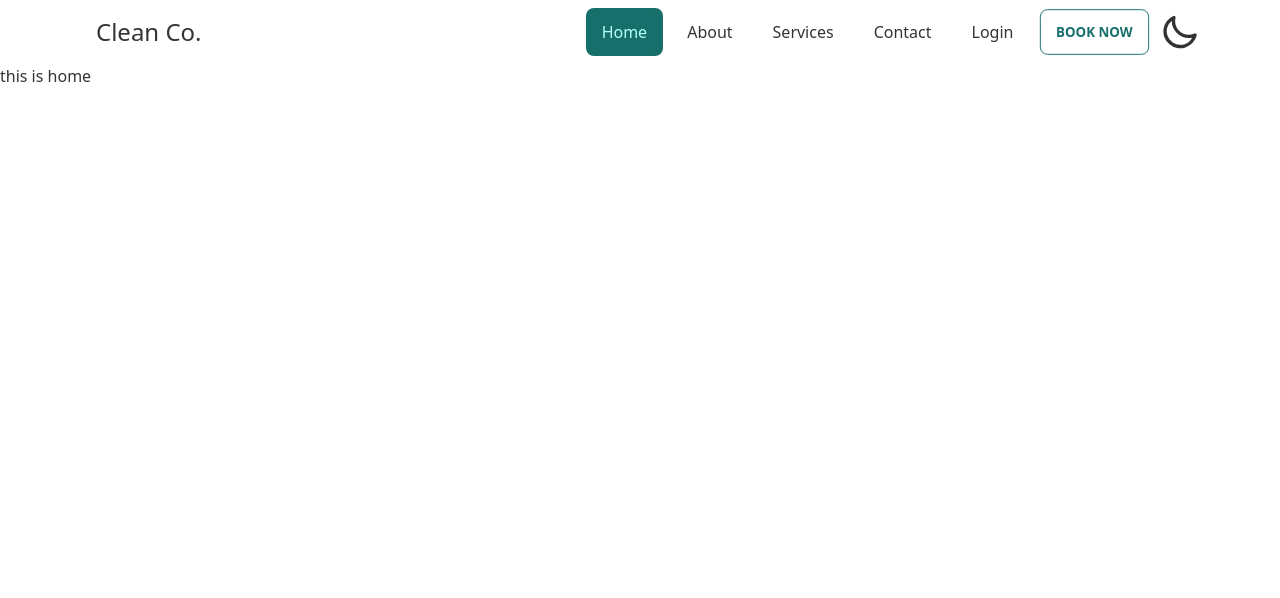
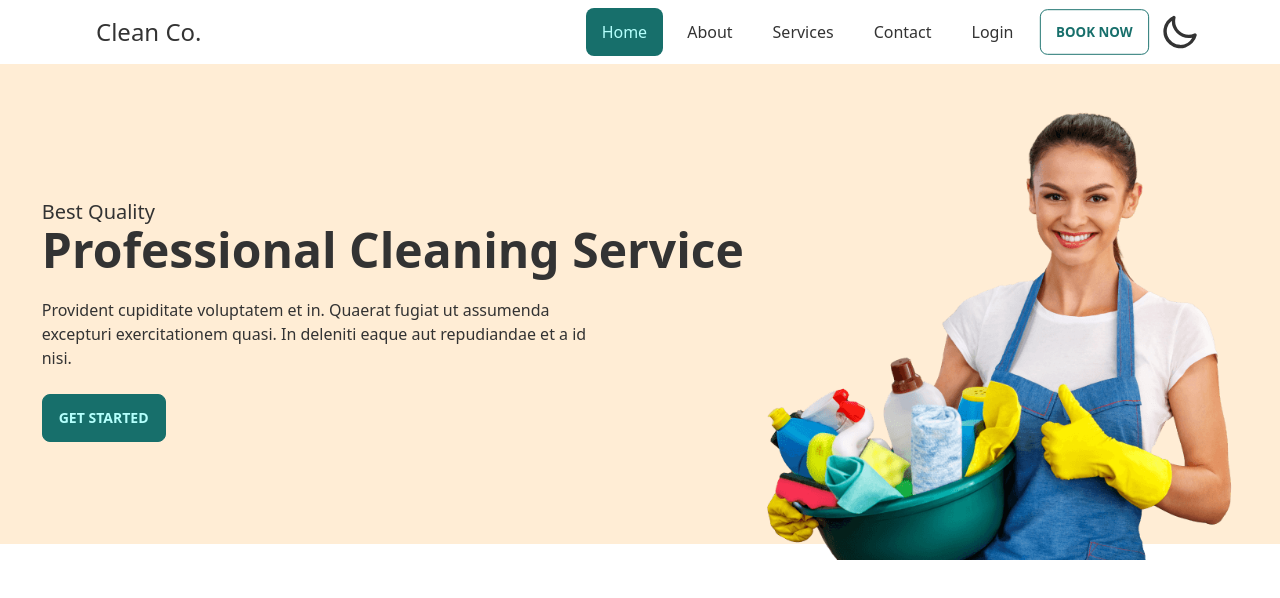
Before and after one commit to Ahsan855/clien-co-app, a React (Create React App) app: page / in a window 1280 px wide. Shown: the top 598 px of the page. Built offline with nearby package versions, Linux system fonts and the light colour scheme.

Commit message:
done landing page

```diff
--- a/src/App.js
+++ b/src/App.js
@@ -1,4 +1,3 @@
-import { Component } from "react";
 import { Route, Routes } from "react-router-dom";
 import Navbar from "./Components/Navbar";
 import publicRoute from "./routes/publicRoutes";
--- a/src/Components/Navbar.js
+++ b/src/Components/Navbar.js
@@ -7,7 +7,7 @@ const Navbar = ({ children }) => {
       <input id="my-drawer-3" type="checkbox" className="drawer-toggle" />
       <div className="drawer-content flex flex-col">
         {/* <!-- Navbar --> */}
-        <div className="w-full navbar bg-base-100 px-20">
+        <div className="w-full navbar fixed top-0 z-50 bg-base-100 px-20">
           <div className="flex-1 px-2 mx-2 text-2xl">Clean Co.</div>
           <div className="flex-none lg:hidden">
             <label htmlFor="my-drawer-3" className="btn btn-square btn-ghost">
--- a/src/Pages/Home.js
+++ b/src/Pages/Home/Home.js
@@ -1,9 +1,10 @@
 import React from 'react';
+import Landing from './Landing';
 
 const Home = () => {
     return (
         <div>
-            <h1>this is home</h1>
+            <Landing/>
         </div>
     );
 };
--- /dev/null
+++ b/src/Pages/Home/Landing.js
@@ -0,0 +1,30 @@
+import React from "react";
+import image from '../../assets/images/bucketgirl.png'
+
+const Landing = () => {
+  return (
+    <div class="hero h-screen lg:h-[60vh] mt-16 bg-accent">
+      <div class="hero-content flex-col lg:flex-row">
+        <div>
+            <h5 className="text-xl">Best Quality</h5>
+          <h1 class="text-5xl font-bold">Professional Cleaning Service</h1>
+          <p class="py-6 max-w-xl">
+            Provident cupiditate voluptatem et in. Quaerat fugiat ut assumenda
+            excepturi exercitationem quasi. In deleniti eaque aut repudiandae et
+            a id nisi.
+          </p>
+          <button class="btn btn-primary">Get Started</button>
+        </div>
+        <div className="h-[60vh] shrink-0">
+        <img
+          src={image}
+          class="h-full"
+          alt=""
+        />
+        </div>
+      </div>
+    </div>
+  );
+};
+
+export default Landing;
--- a/src/routes/publicRoutes.js
+++ b/src/routes/publicRoutes.js
@@ -1,6 +1,6 @@
 import About from "../Pages/About";
 import Contact from "../Pages/Contact";
-import Home from "../Pages/Home";
+import Home from "../Pages/Home/Home";
 import Login from "../Pages/Login";
 import Services from "../Pages/Services";
 
```
Also changed, not shown: src/assets/images/bucketgirl.png (added).
